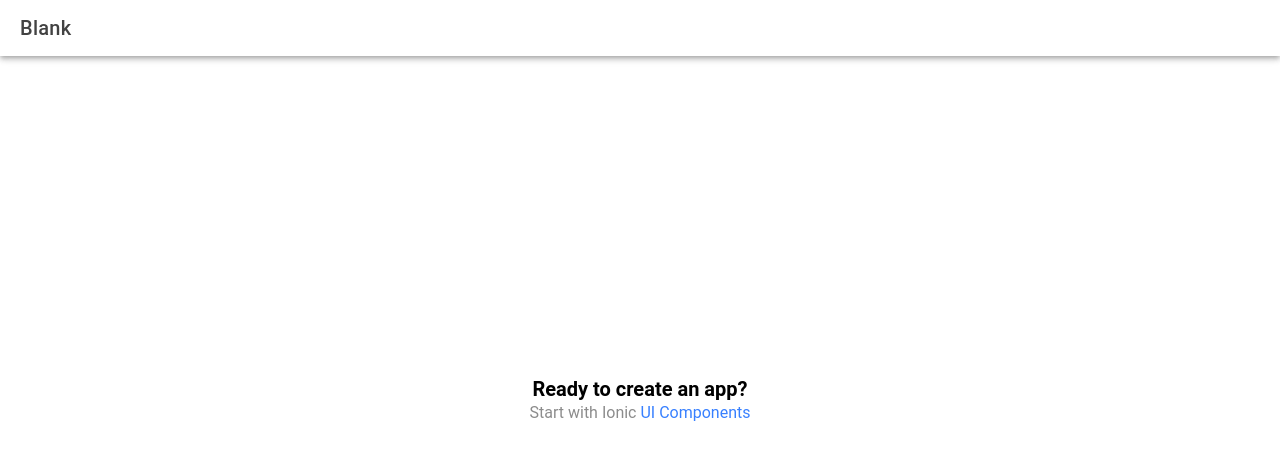
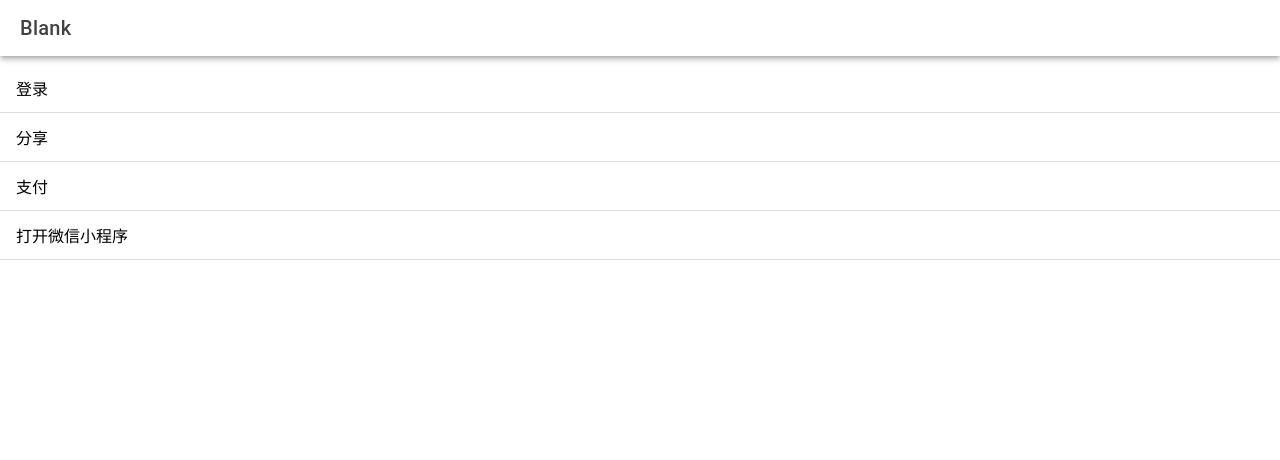
Before and after one commit to byteee-fund/cordova-plugin-wechat-ionic7-demo, a React (Vite) app: page /home in a window 1280 px wide. Shown: the top 460 px of the page. Built offline with nearby package versions, Linux system fonts and the light colour scheme.

Commit message:
初始化

```diff
--- a/package.json
+++ b/package.json
@@ -15,12 +15,14 @@
     "@capacitor/app": "5.0.6",
     "@capacitor/core": "5.6.0",
     "@capacitor/haptics": "5.0.6",
+    "@capacitor/ios": "^5.6.0",
     "@capacitor/keyboard": "5.0.7",
     "@capacitor/status-bar": "5.0.6",
     "@ionic/react": "^7.0.0",
     "@ionic/react-router": "^7.0.0",
     "@types/react-router": "^5.1.20",
     "@types/react-router-dom": "^5.3.3",
+    "corodva-plugin-wechat": "file:../cordova-plugin-wechat",
     "ionicons": "^7.0.0",
     "react": "^18.2.0",
     "react-dom": "^18.2.0",
--- a/src/pages/Home.tsx
+++ b/src/pages/Home.tsx
@@ -1,8 +1,93 @@
-import { IonContent, IonHeader, IonPage, IonTitle, IonToolbar } from '@ionic/react';
-import ExploreContainer from '../components/ExploreContainer';
+import { IonContent, IonHeader, IonPage, IonTitle, IonButton, IonGrid, IonRow, IonToolbar, IonList, IonItem } from '@ionic/react';
+import React, { useEffect } from 'react';
+
+
 import './Home.css';
 
 const Home: React.FC = () => {
+
+  useEffect(() => {
+    checkInstall();
+  }, [])
+
+
+  const checkInstall = () => {
+    console.log(window.Wechat);
+    if (window.Wechat) {
+      window.Wechat.isWXAppInstalled(function (installed) {
+        alert("Wechat installed: " + (installed ? "Yes" : "No"));
+        }, function (reason) {
+            alert("Failed: " + reason);
+        });
+    }
+
+  }
+
+  const handleLogin = () => {
+
+    if (window.Wechat) {
+      var scope = "snsapi_userinfo",
+    state = "_" + (+new Date());
+
+      window.Wechat.login({scope, state}, function (response) {
+          alert(JSON.stringify(response));
+      }, function (reason) {
+          alert("Failed: " + reason);
+      });
+    }
+  }
+
+  const handleShare = () => {
+
+    if (window.Wechat) {
+      window.Wechat.share({
+        text: "测试分享",
+        scene: Wechat.Scene.TIMELINE
+      }, function () {
+        alert("Success");
+      }, function (reason) {
+        console.error(reason);
+        alert("Failed: " + reason);
+      });
+    }
+  }
+
+  const handlePay = () => {
+
+    if (window.Wechat) {
+      var params = {
+        partnerid: '10000100', // merchant id
+        prepayid: 'wx201411101639507cbf6ffd8b0779950874', // prepay id
+        noncestr: '1add1a30ac87aa2db72f57a2375d8fec', // nonce
+        timestamp: '1439531364', // timestamp
+        sign: '0CB01533B8C1EF103065174F50BCA001', // signed string
+      };
+
+      window.Wechat.requestPayment(params, function () {
+        alert("Success");
+      }, function (reason) {
+        alert("Failed: " + reason);
+      });
+    }
+  }
+
+  const handleOpenMiniProgram = () => {
+    if (window.Wechat) {
+      var params = {
+        userName: 'gh_67210fc11b59',
+        path: 'pages/index/index?name1=key1&name2=key2',
+        miniprogramType: Wechat.Mini.RELEASE
+      };
+
+      window.Wechat.launchMiniProgram(params,function(data){
+          console.log(data);
+      },function(){
+          alert('error');
+      })
+    }
+  }
+
+
   return (
     <IonPage>
       <IonHeader>
@@ -16,7 +101,23 @@ const Home: React.FC = () => {
             <IonTitle size="large">Blank</IonTitle>
           </IonToolbar>
         </IonHeader>
-        <ExploreContainer />
+
+        <div className="container">
+          <IonList lines="full">
+            <IonItem onClick={handleLogin}>
+              登录
+            </IonItem>
+            <IonItem onClick={handleShare}>
+              分享
+            </IonItem>
+            <IonItem onClick={handlePay}>
+              支付
+            </IonItem>
+            <IonItem onClick={handleOpenMiniProgram}>
+              打开微信小程序
+            </IonItem>
+          </IonList>
+        </div>
       </IonContent>
     </IonPage>
   );
```
Also changed, not shown: 19 other files (tests, documents, lock files or other folders).
